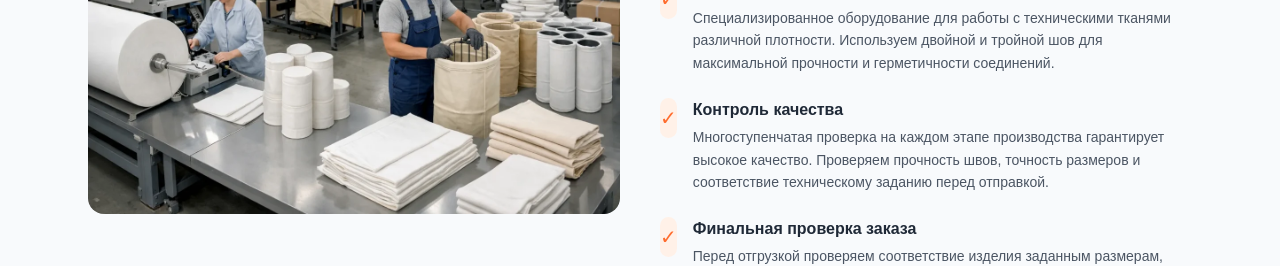
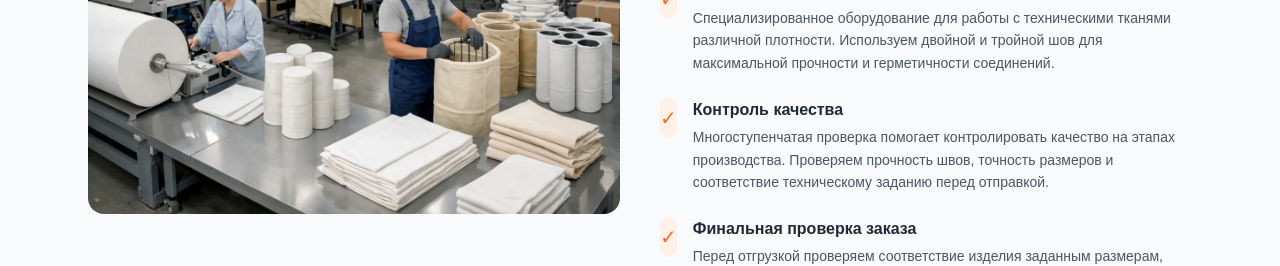
Before and after one commit to karipupkina-ux/filterflow-next, a Next.js app: page / in a window 1280 px wide. Shown: the part 5900-6166 px from the top of the page. Built offline with nearby package versions, Linux system fonts and the light colour scheme.

Commit message:
Trust: remove overly absolute production claims

```diff
--- a/app/components/feature/ModernProductionSection.tsx
+++ b/app/components/feature/ModernProductionSection.tsx
@@ -15,7 +15,7 @@ export default function ModernProductionSection() {
       {
         title: "Контроль качества",
         description:
-          "Многоступенчатая проверка на каждом этапе производства гарантирует высокое качество. Проверяем прочность швов, точность размеров и соответствие техническому заданию перед отправкой.",
+          "Многоступенчатая проверка помогает контролировать качество на этапах производства. Проверяем прочность швов, точность размеров и соответствие техническому заданию перед отправкой.",
       },
       {
         title: "Финальная проверка заказа",
```
